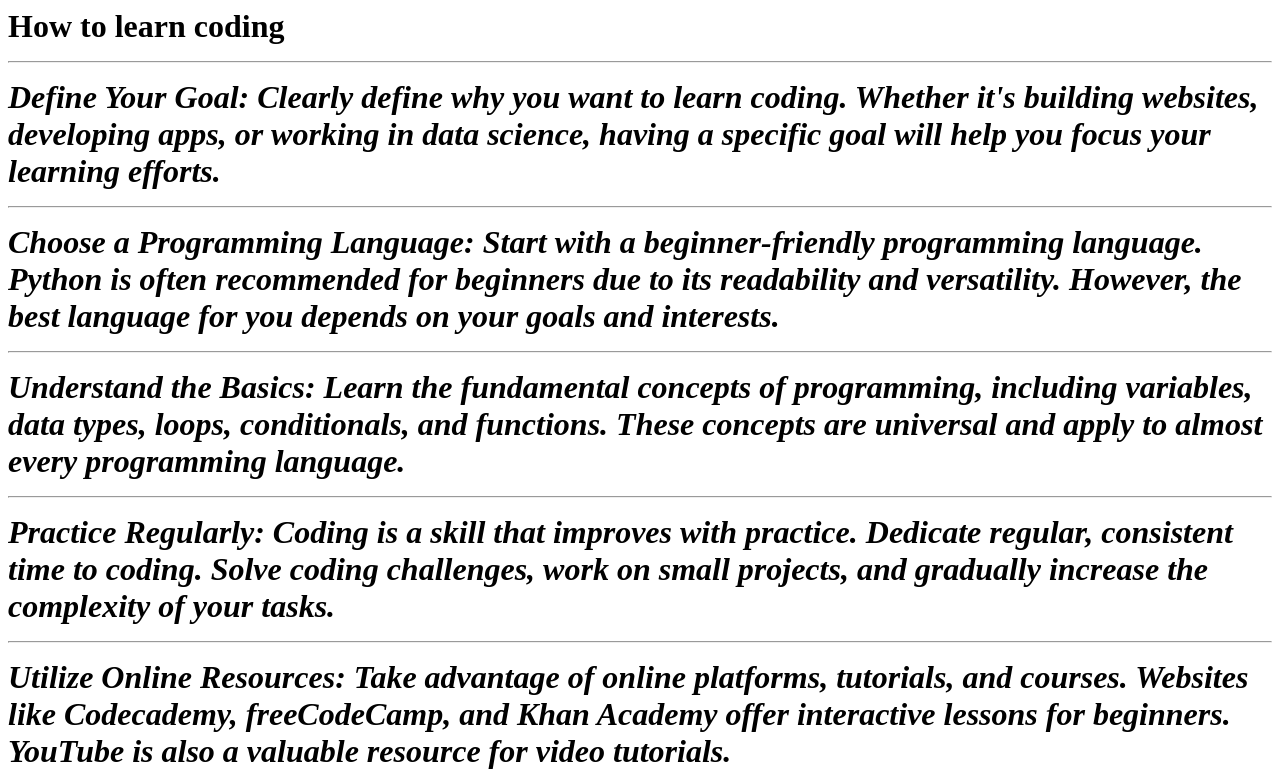
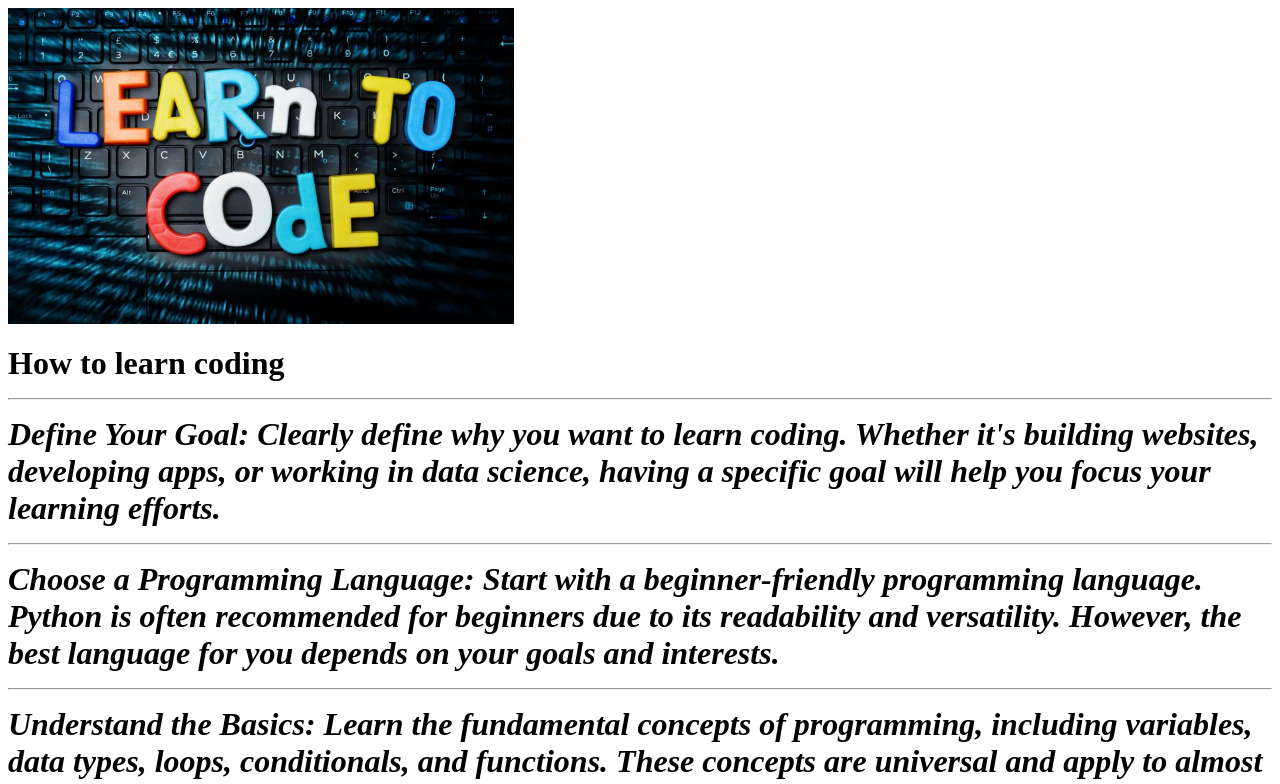
Before and after one commit to deepikadharanikota/webpage, a plain HTML site: page code.html in a window 1280 px wide. Shown: the top 784 px of the page. Drawn offline with Linux system fonts and the light colour scheme.

Commit message:
added image

```diff
--- a/code.html
+++ b/code.html
@@ -3,6 +3,7 @@
         <title>SOFTWARE ENGINEERING</title>
     </head>
     <body>
+        <p> <img width="40%" src="code.jpeg"></p>
         <h1>
             <b>How to learn coding </b>
             <i>
```
Also changed, not shown: code.jpeg (added).
